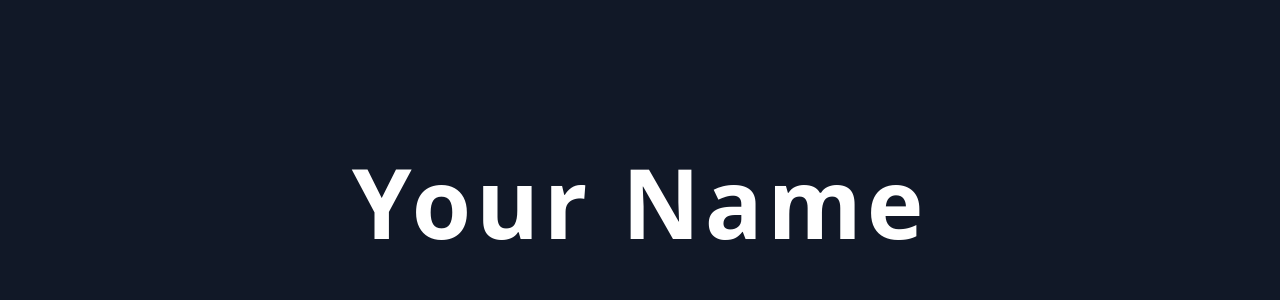
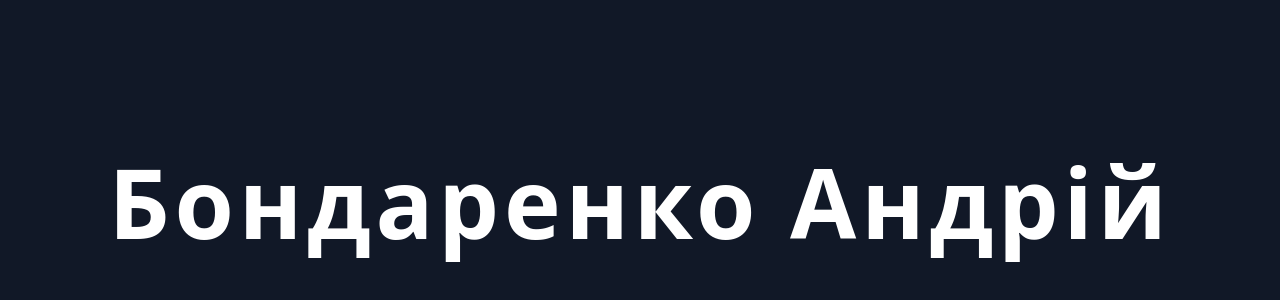
Before and after one commit to PraydE007/MMDO-Website, a plain HTML site: page index.html in a window 1280 px wide. Shown: the part 198-498 px from the top of the page. Drawn offline with nearby package versions, Linux system fonts and the light colour scheme.

Commit message:
Update index.html

```diff
--- a/index.html
+++ b/index.html
@@ -3,7 +3,7 @@
 <head>
     <meta charset="UTF-8">
     <meta name="viewport" content="width=device-width, initial-scale=1.0">
-    <title>My Name</title>
+    <title>MMDO Website</title>
     <!-- Include Tailwind CSS from CDN -->
     <script src="https://cdn.tailwindcss.com"></script>
     <style>
@@ -33,7 +33,7 @@
 <body class="bg-gray-900 min-h-screen flex items-center justify-center">
     <div class="text-center">
         <h1 class="text-4xl md:text-6xl lg:text-8xl font-bold text-white tracking-wider animate-fade-in">
-            Your Name
+            Бондаренко Андрій
         </h1>
     </div>
 </body>
```
